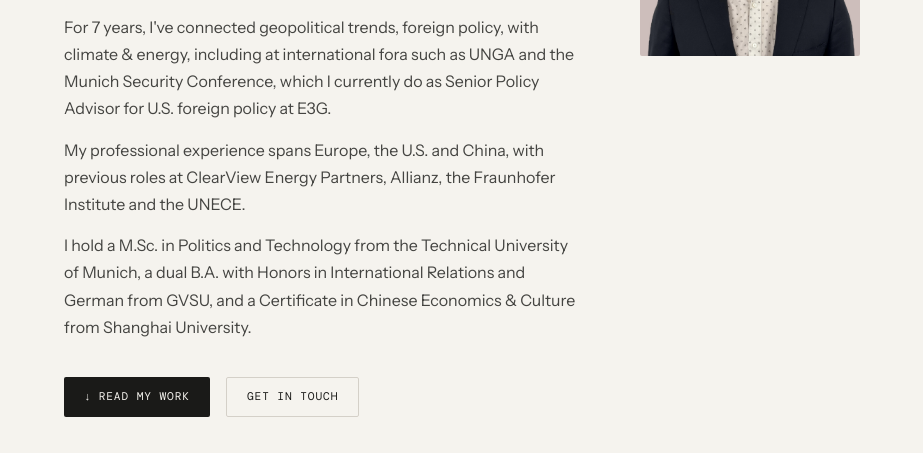
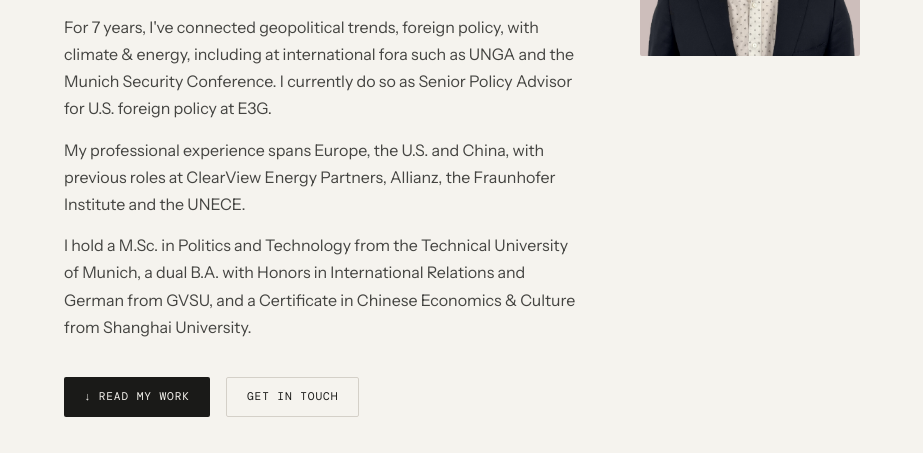
Before and after one commit to brutra/website, a plain HTML site: page index.html in a window 1280 px wide. Shown: the part 347-800 px from the top of the page, without its empty margins (178-1101 px from the left). Drawn offline with nearby package versions, Linux system fonts and the light colour scheme; no server answers; a web font is replaced by a local one.

Commit message:
Update index.html
changed description

```diff
--- a/index.html
+++ b/index.html
@@ -534,7 +534,7 @@
           <p class="hero-eyebrow">Climate · Energy · Geopolitics</p>
           <h1 class="hero-name">Travis<br><em>Brubaker</em></h1>
           <div class="hero-desc">
-            <p style="margin-bottom: 14px;">For 7 years, I've connected geopolitical trends, foreign policy, with climate &amp; energy, including at international fora such as UNGA and the Munich Security Conference, which I currently do as Senior Policy Advisor for U.S. foreign policy at E3G.</p>
+            <p style="margin-bottom: 14px;">For 7 years, I've connected geopolitical trends, foreign policy, with climate &amp; energy, including at international fora such as UNGA and the Munich Security Conference. I currently do so as Senior Policy Advisor for U.S. foreign policy at E3G.</p>
             <p style="margin-bottom: 14px;">My professional experience spans Europe, the U.S. and China, with previous roles at ClearView Energy Partners, Allianz, the Fraunhofer Institute and the UNECE.</p>
             <p>I hold a M.Sc. in Politics and Technology from the Technical University of Munich, a dual B.A. with Honors in International Relations and German from GVSU, and a Certificate in Chinese Economics &amp; Culture from Shanghai University.</p>
           </div>
```
